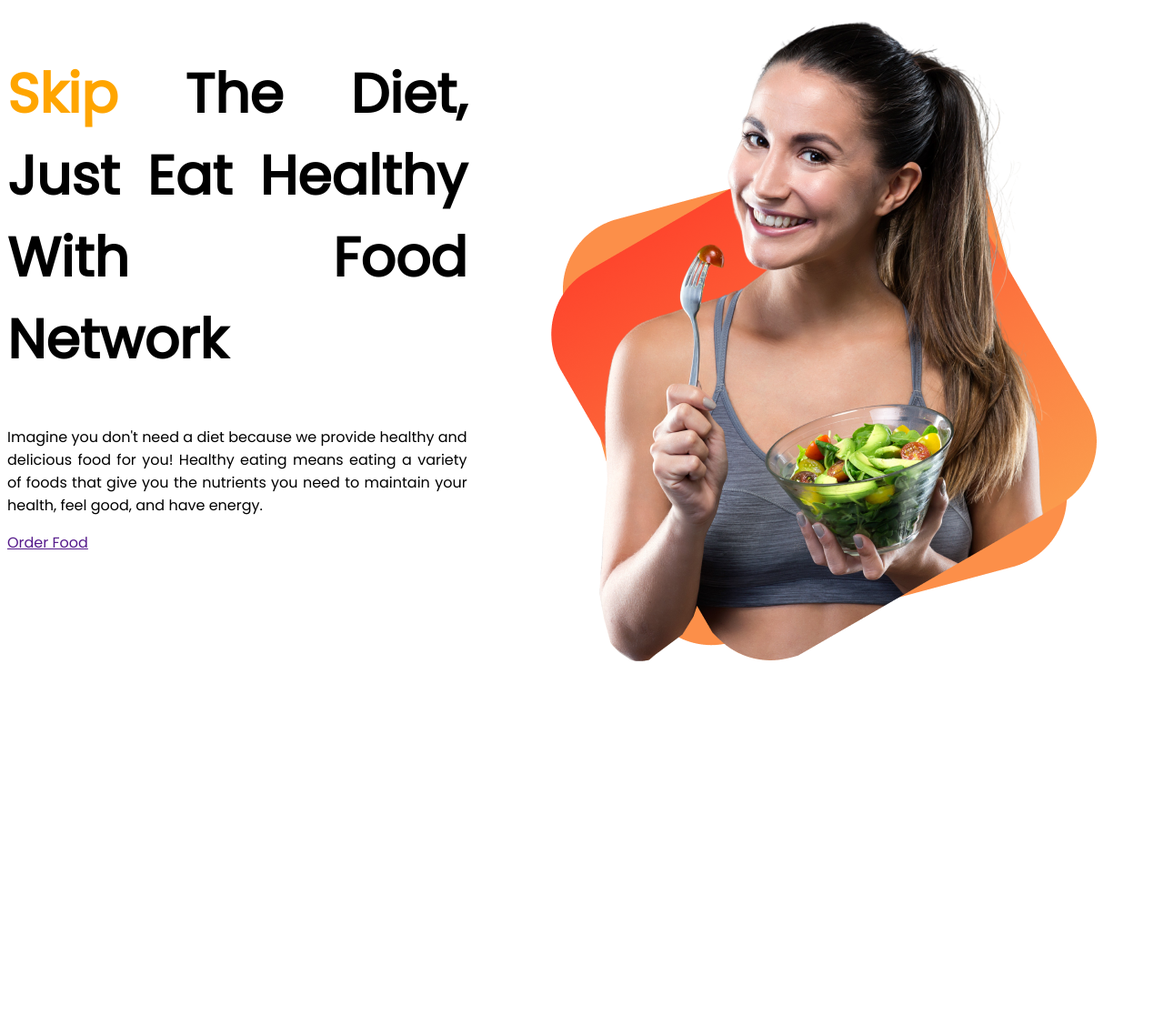
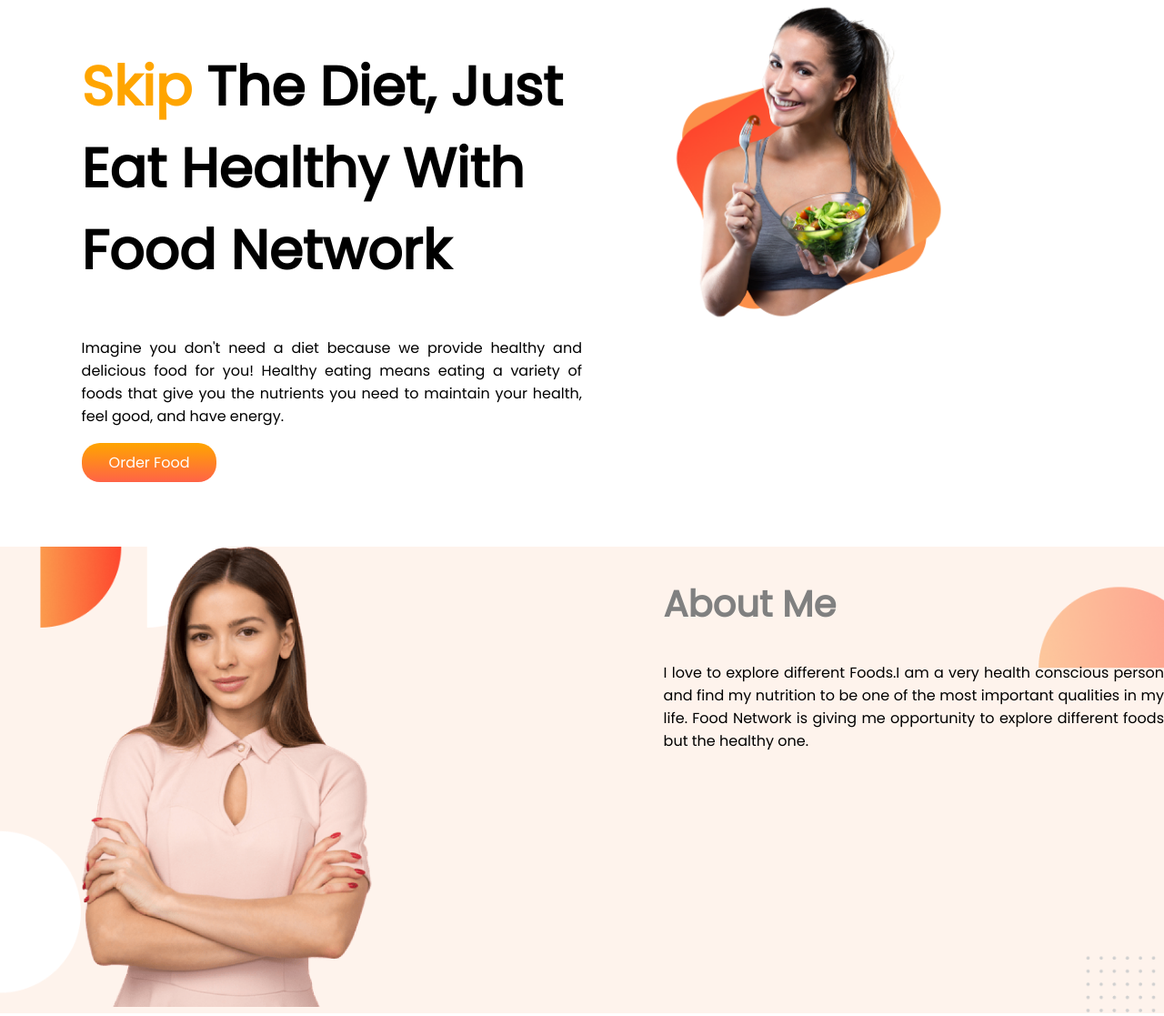
Before and after one commit to maithilydebnath/Food-Network, a plain HTML site: page index.html in a window 1280 px wide. Shown: the whole page at 91% size. Before the commit the page ends 800 px from the top, so only its background shows below. Drawn offline with Linux system fonts and the light colour scheme.

Commit message:
AddedAbout Me

```diff
--- a/index.html
+++ b/index.html
@@ -13,15 +13,27 @@
     <link rel="stylesheet" href="style.css">
 </head>
 <section class="flex-container">
-    <div class="half-width">
+    <div id="head-image" class="half-width">
         <h1> <b> <span class="orange"> Skip </span> The Diet, Just Eat Healthy With Food Network</b> </h1>
         <p>Imagine you don't need a diet because we provide healthy and delicious food for you! Healthy eating means
             eating a variety of foods that give you the nutrients you need to maintain your health, feel good, and have
             energy.</p>
-        <a href="">Order Food</a>
+        <a class="button-link" href="">Order Food</a>
     </div>
     <div class="half-width">
         <img src="images/female/Group 8425.png" alt="">
+    </div>
+</section>
+<section class="flex-container About-Me-Banner">
+    <div class="half-width">
+        <img src="images/female/Person Image.png" alt="">
+    </div>
+    <div class="half-width">
+        <h2>About Me</h2>
+        <p>I love to explore different Foods.I am a very health conscious person and find my nutrition to be one of the
+            most
+            important qualities in my life. Food Network is giving me opportunity to explore different foods but the
+            healthy one.</p>
     </div>
 </section>
 
--- a/style.css
+++ b/style.css
@@ -1,5 +1,6 @@
 body{
     font-family: 'Poppins', sans-serif;
+    margin: 0;
 }
 .orange{
     color: orange;
@@ -9,10 +10,37 @@
 }
 .flex-container{
     display: flex;
+    margin-bottom: 80px;
 }
 .half-width{
     width:50% ;
-    padding: left 5%;
-    padding-right: 5%;
+    margin-left: 7%;
+
+}
+.half-width img{
+
+   width:58%
+
+}
+
+
+p{
     text-align: justify;
+    padding-bottom: 10px;
 }
+.button-link{
+    text-decoration: none;
+    color: white;
+    border-radius: 20px;
+    background-image: linear-gradient(orange, tomato);
+    padding: 10px 30px;
+}
+.About-Me-Banner{
+    background-image: url(images/shapes/7.png);
+    background-repeat: no-repeat;
+    background-size: cover;
+}
+h2{
+    font-size: 40px;
+    color: gray;
+}
```
Also changed, not shown: images/female/Person Image-edited.png (added).
